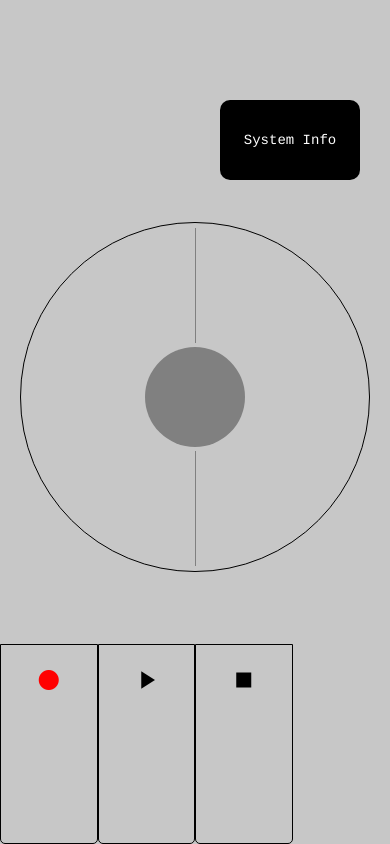
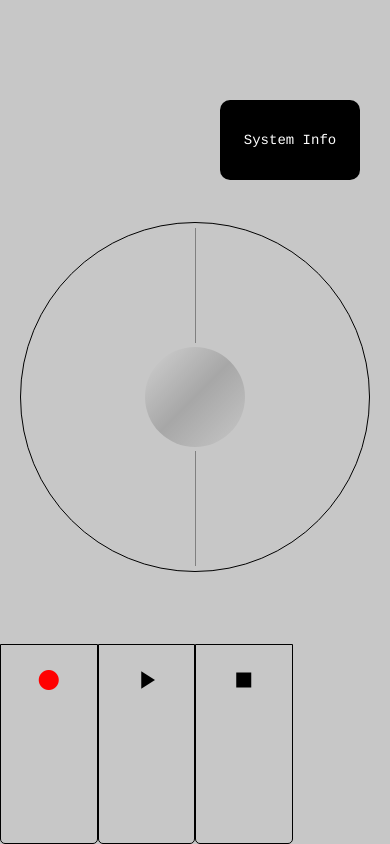
Before and after one commit to james-kaddissi/WavvyApp, a React Native app: screen / in a window 390 px wide. Built offline with nearby package versions, Linux system fonts and the light colour scheme.

Commit message:
Added a metallic gradient to the center dial;

```diff
--- a/App.js
+++ b/App.js
@@ -1,6 +1,7 @@
 import React, { useState } from 'react';
 import { StyleSheet, View, Text, TouchableOpacity, PanResponder } from 'react-native';
 import Icon from 'react-native-vector-icons/MaterialIcons';
+import { LinearGradient } from 'expo-linear-gradient';
 
 const App = () => {
   const [angle, setAngle] = useState(0);
@@ -16,7 +17,12 @@ const App = () => {
   return (
     <View style={styles.container}>
       <View {...panResponder.panHandlers} style={[styles.wheel, { transform: [{ rotate: `${angle}deg` }] }]}>
-        <View style={styles.innerCircle} />
+        <LinearGradient
+          colors={['#d1d1d1', '#a7a7a7', '#c7c7c7']}
+          start={{ x: 0, y: 0 }}
+          end={{ x: 1, y: 1 }}
+          style={styles.innerCircle}
+        />
         <View style={[styles.line, styles.line1]} />
         <View style={[styles.line, styles.line2]} />
       </View>
@@ -59,14 +65,12 @@ const styles = StyleSheet.create({
     width: 100,
     height: 100,
     borderRadius: 50,
-    backgroundColor: 'gray',
   },
   line: {
     position: 'absolute',
     width: 1,
     height: 115,
     backgroundColor: 'gray',
-
   },
   line1: {
     top: 5,
--- a/package.json
+++ b/package.json
@@ -13,7 +13,9 @@
     "expo-status-bar": "~1.12.1",
     "react": "18.2.0",
     "react-native": "0.74.1",
-    "react-native-vector-icons": "^10.1.0"
+    "react-native-linear-gradient": "^2.8.3",
+    "react-native-vector-icons": "^10.1.0",
+    "expo-linear-gradient": "~13.0.2"
   },
   "devDependencies": {
     "@babel/core": "^7.20.0"
```
Also changed, not shown: 1 other file (tests, documents, lock files or other folders).
